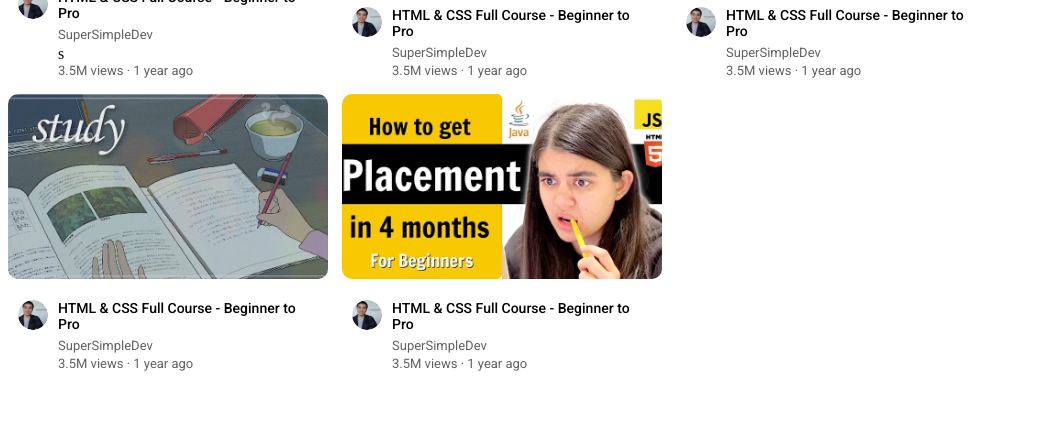
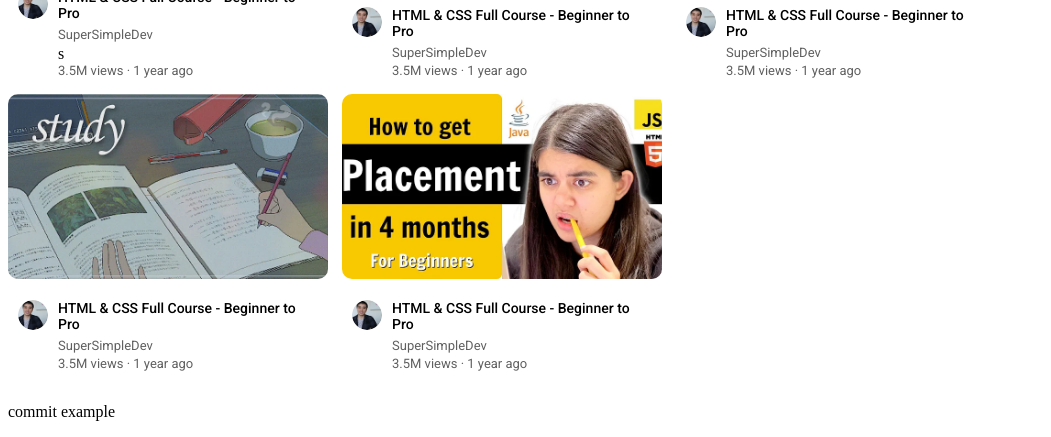
Before and after one commit to Zaidamaan86/Youtube-Clone, a plain HTML site: page index.html in a window 1280 px wide. Shown: the part 518-955 px from the top of the page, without its empty margins (0-1051 px from the left). Before the commit the page ends 913 px from the top, so only its background shows below. Drawn offline with Linux system fonts and the light colour scheme.

Commit message:
commit example

```diff
--- a/index.html
+++ b/index.html
@@ -181,6 +181,6 @@
             </div>
         </div>
     </div>
-
+<p>commit example</p>
 </body>
 </html>
```
